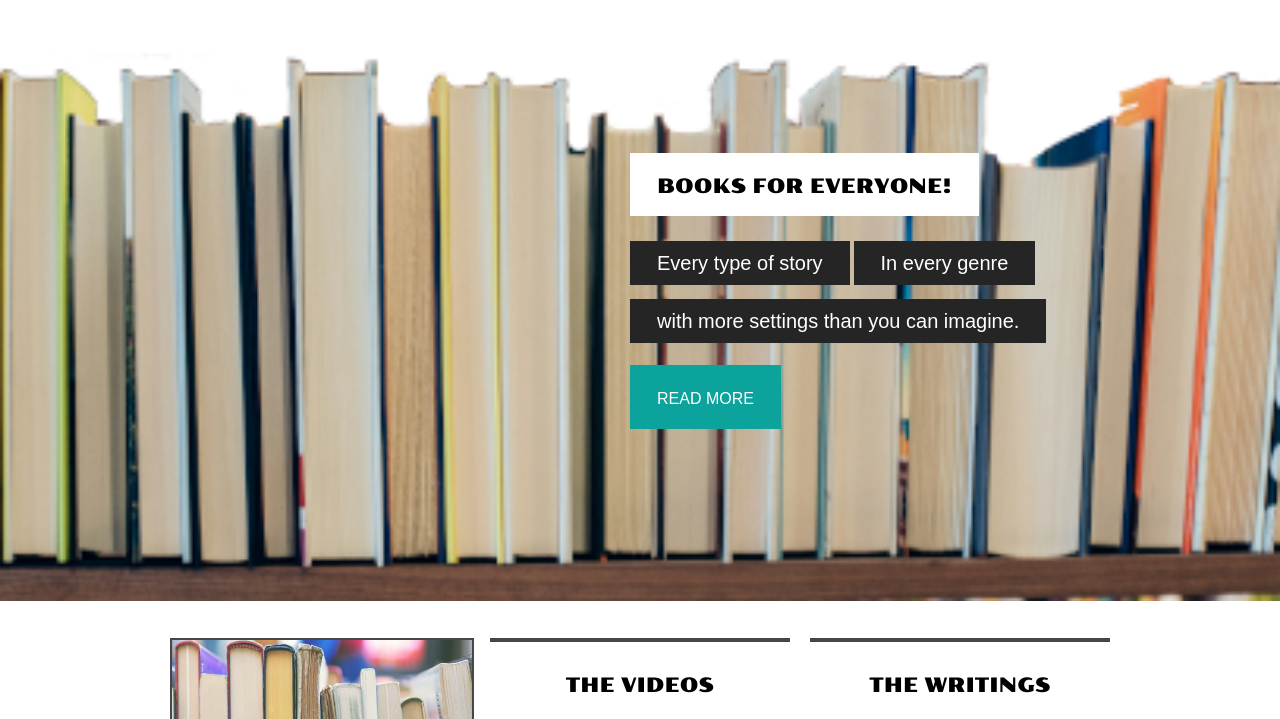
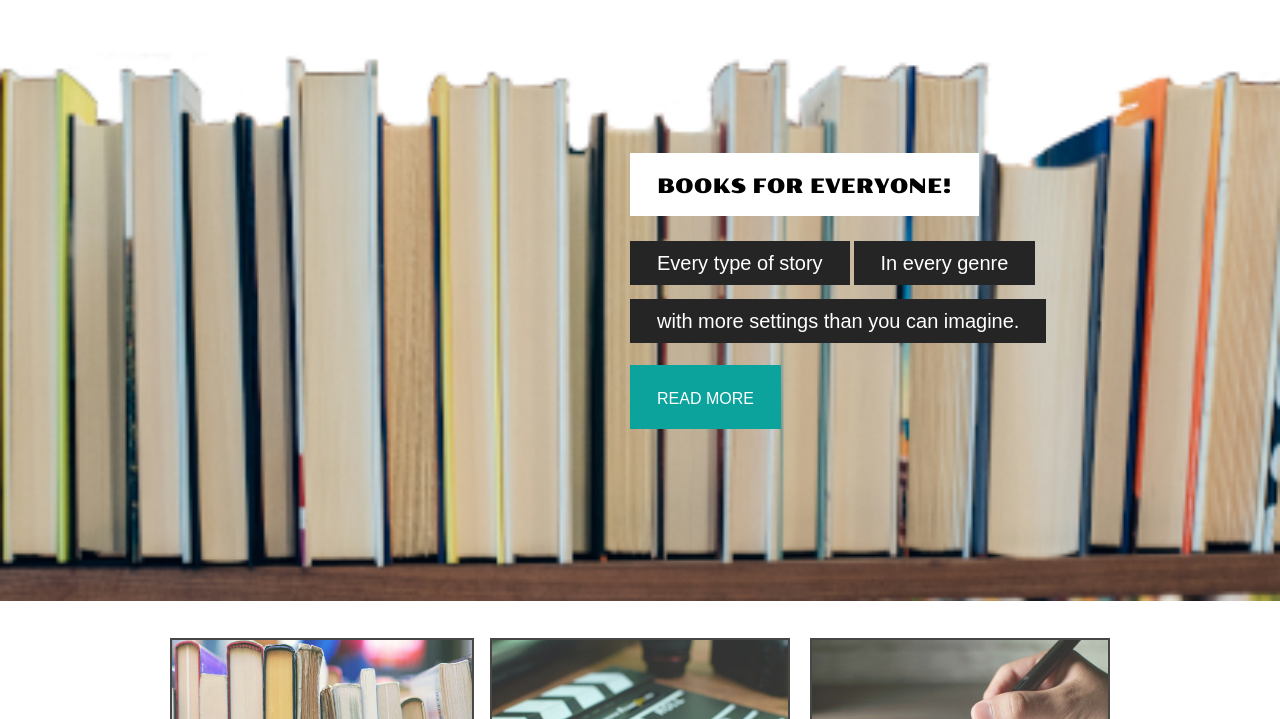
Before and after one commit to pulpislit/site, a plain HTML site: page index.html in a window 1280 px wide. Shown: the part 233-952 px from the top of the page. Drawn offline with Linux system fonts and the light colour scheme.

Commit message:
Update index.html

```diff
--- a/index.html
+++ b/index.html
@@ -49,13 +49,13 @@
 			</li>
 			<li>
 				<a href="gallery.html">
-					<img src="images/videos.jpg" alt="">
+					<img src="images/videos.jpeg" alt="">
 					<span>the videos</span>
 				</a>
 			</li>
 			<li>
 				<a href="gallery.html">
-					<img src="images/writings.jpg" alt="">
+					<img src="images/writings.jpeg" alt="">
 					<span>the writings</span>
 				</a>
 			</li>
```
